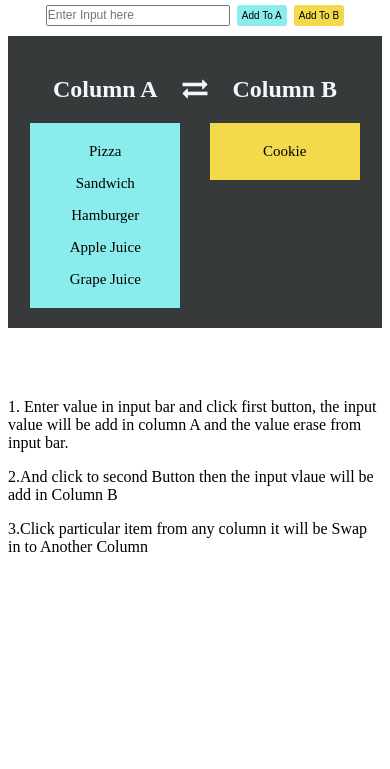
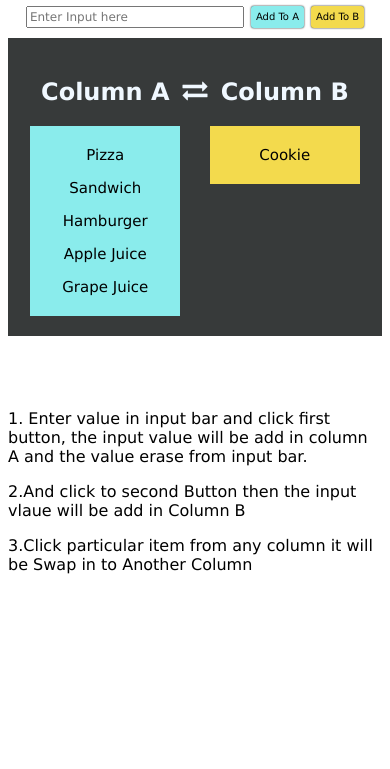
Before and after one commit to jays7744/Swap-List, a plain HTML site: page index.html in a window 390 px wide. Shown: the part 75-844 px from the top of the page. Drawn offline with Linux system fonts and the light colour scheme.

Commit message:
Update index.css

```diff
--- a/index.css
+++ b/index.css
@@ -1,9 +1,13 @@
+*{
+    font-family:  'Lucida Sans', 'Lucida Sans Regular', 'Lucida Grande', 'Lucida Sans Unicode', Geneva, Verdana, sans-serif;
+}
 .main{
     text-align: center;
     display: flex;
     justify-content: space-evenly;
     background-color: rgb(55, 58, 58);
     padding: 20px;
+    margin: 0%;
 }
 h2{color: aliceblue;}
 h1{
@@ -12,7 +16,7 @@ h1{
 .center{
     display: flex;
     justify-content: center;
-    margin: 10px;
+    margin-bottom: 10px;;
     gap: 7px;
 
 }
@@ -20,11 +24,13 @@ h1{
     background-color: rgb(138, 236, 236);
     border-radius: 3px;
     border: none;
+    box-shadow: 0px 0px 2px 0px;
 }
 #bt2{
     background-color: rgb(243, 218, 77);
     border-radius: 3px;
     border: none;
+    box-shadow: 0px 0px 2px 0px;
 }
 input{ font-size: 17px;
     width: 350px;
@@ -59,11 +65,11 @@ input{ font-size: 17px;
         color: black;
     }
     input{
-        width: 180px;
+       width: 210px;
         font-size: 12px;
-        padding: 0px;
+        padding: 2px;
+    }
 
-    }
     #bt2{
         font-size: 10px;
         padding: 5px;
```
